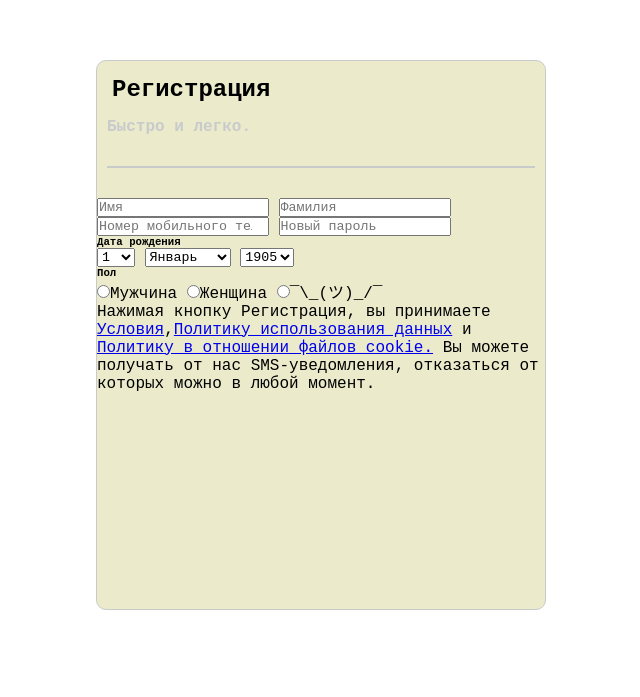
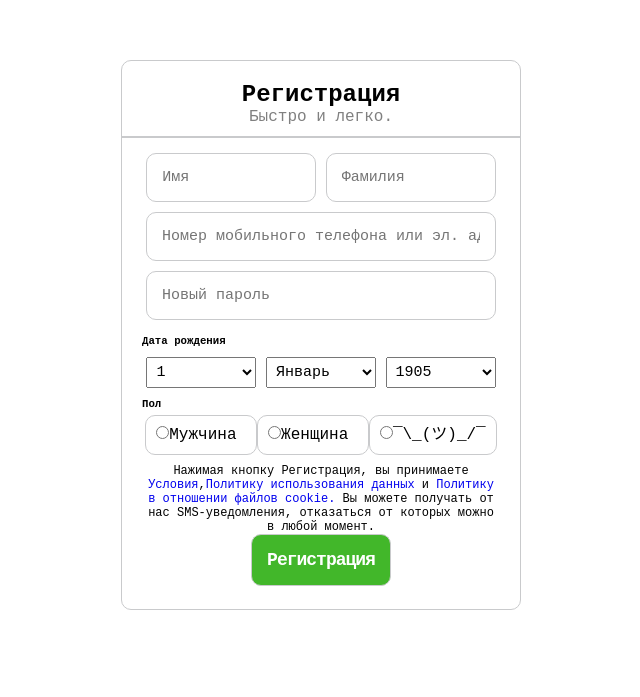
Before and after one commit to kuronek1/Facebook_form, a plain HTML site: page index.html in a window 1280 px wide. Shown: the part 103-800 px from the top of the page, without its empty margins (319-959 px from the left). Drawn offline with Linux system fonts and the light colour scheme.

Commit message:
Add required in reg_form

```diff
--- a/Assets/css/style.css
+++ b/Assets/css/style.css
@@ -20,7 +20,7 @@ main {
     margin: auto;
 }
 
-.facebook_auth, #login, .login_btn, .create_btn, #facebook_reg{
+.facebook_auth, #login, .login_btn, .create_btn, #facebook_reg, .reg_form > input, #gender{
     border: 1px solid #c9cacc;
     border-radius: 10px;
 }
@@ -37,7 +37,7 @@ main {
     padding: 20px;
 }
 
-#login, .login_btn {
+#login, .login_btn, .reg_form  #info{
     width: 350px;
 
     margin: 5px 0;
@@ -67,13 +67,12 @@ main {
     padding: 0px;
 }
 
-.forgot:hover {
+.forgot:hover, .terms:hover {
     text-decoration: underline;
 }
 
 
-.forgot::after,
-.reg_h4::after {
+.forgot::after{
     margin: 30px 0;
     content: ' ';
     display: block;
@@ -97,16 +96,65 @@ main {
 }
 
 #facebook_reg {
-    width: 450px;
+    width: 400px;
     height: 550px;
-    background-color: rgb(235, 235, 204);
+    background-color: rgb(255, 255, 255);
+    text-align: center;
+}
+
+.reg_form {
+    margin: 20px;
 }
 
 .reg_title_h2{
-    margin: 15px;
+    margin: 0 15px;
 }
 
 .reg_h4 {
-    margin: 10px;
-    color: #c9cacc;
+    color: gray;
+    font-weight: 500;
 }
+
+.reg_h4::after  {
+    margin: 10px -20px;
+    content: ' ';
+    display: block;
+    background: #c9cacc;
+    height: 2px;
+}
+
+#name {
+    width: 170px;
+
+    margin: 5px 0;
+    padding: 15px;
+
+    font-size: 15px;
+}
+
+.reg_h6 {
+    text-align: left;
+    margin: 10px 0;
+}
+
+#b_day{
+        width: 110px;
+
+        padding: 5px;
+
+        font-size: 15px;
+}
+
+#gender {
+    padding: 10px;
+}
+
+
+.terms_rule {
+    margin-top: 20px;
+    font-size: 12px;
+}
+
+.terms {
+    text-decoration: none;
+}
--- a/index.html
+++ b/index.html
@@ -35,28 +35,36 @@
                 </form>
             </section>
             <section id="facebook_reg">
-                <form action="">
+                <form class="reg_form" action="">
                     <h2 class="reg_title_h2">Регистрация</h2>
                     <h4 class="reg_h4">Быстро и легко.</h4>
                     <input
                      type="text"
+                     id="name"
+                     required
                      placeholder="Имя"
                       />
                     <input
                     type="text"
+                    id="name"
+                    required
                     placeholder="Фамилия"
                     />
                     <input
-                        type="number"
+                        id="info"
+                        type="text"
+                        required
                         placeholder="Номер мобильного телефона или эл. адрес"
                     />
                     <input
                     type="password"
+                    id="info"
+                    required
                     placeholder="Новый пароль"
                     />
-                    <h6>Дата рождения</h6>
+                    <h6 class="reg_h6">Дата рождения</h6>
                     <a href=""></a>
-                    <select name="bday" id="day">
+                    <select id="b_day" name="bday" id="day"                      required>
                         <option value="1">1</option>
                         <option value="2">2</option>
                         <option value="3">3</option>
@@ -89,7 +97,7 @@
                         <option value="30">30</option>
                         <option value="31">31</option>
                     </select>
-                    <select name="bday" id="month">
+                    <select id="b_day" name="bday" id="month"                      required>
                         <option value="01-January">Январь</option>
                         <option value="02-February">Февраль</option>
                         <option value="03-March">Март</option>
@@ -103,7 +111,7 @@
                         <option value="11-November">Ноябрь</option>
                         <option value="12-December">Декабрь</option>
                     </select>
-                    <select name="bday" id="year">
+                    <select id="b_day" name="bday" id="year"                      required>
                         <option value="">1905</option>
                         <option value="">1906</option>
                         <option value="">1907</option>
@@ -222,11 +230,18 @@
                         <option value="">2020</option>
                         <option value="">2021</option>
                     </select>
-                    <h6>Пол</h6>
-                    <input type="radio" name="gender" placeholder="Male">Мужчина
-                    <input type="radio" name="gender" placeholder="Female">Женщина
-                    <input type="radio" name="gender" placeholder="Female">¯\_(ツ)_/¯
-                    <p>Нажимая кнопку Регистрация, вы принимаете <a class="terms" href="#">Условия</a>,<a class="terms" href="#">Политику использования данных</a> и <a class="terms"  href="#">Политику в отношении файлов cookie.</a> Вы можете получать от нас SMS-уведомления, отказаться от которых можно в любой момент.</p>
+                    <h6 class="reg_h6">Пол</h6>
+                    <label  id="gender">
+                        <input required type="radio" name="gender" placeholder="Male">Мужчина
+                    </label>
+                    <label  id="gender" >
+                        <input required type="radio" name="gender" placeholder="Female">Женщина
+                    </label>
+                    <label  id="gender" >
+                        <input required type="radio" name="gender" placeholder="XXX">¯\_(ツ)_/¯
+                    </label>
+                    <p class="terms_rule">Нажимая кнопку Регистрация, вы принимаете <a class="terms" href="#">Условия</a>,<a class="terms" href="#">Политику использования данных</a> и <a class="terms"  href="#">Политику в отношении файлов cookie.</a> Вы можете получать от нас SMS-уведомления, отказаться от которых можно в любой момент.</p>
+                    <button class="create_btn bnt_sec">Регистрация</button>
                 </form>
             </section>
         </main>
```
